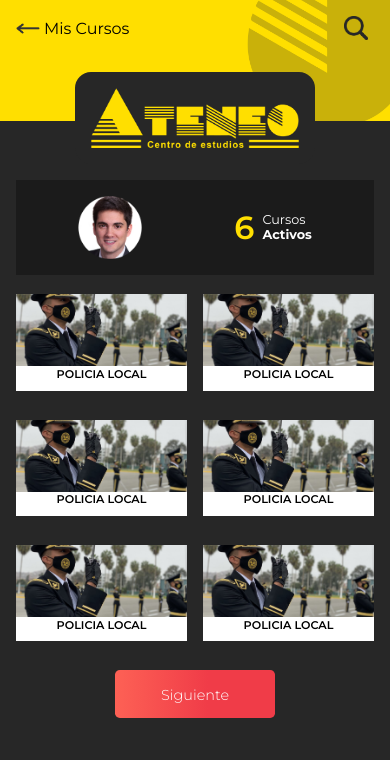
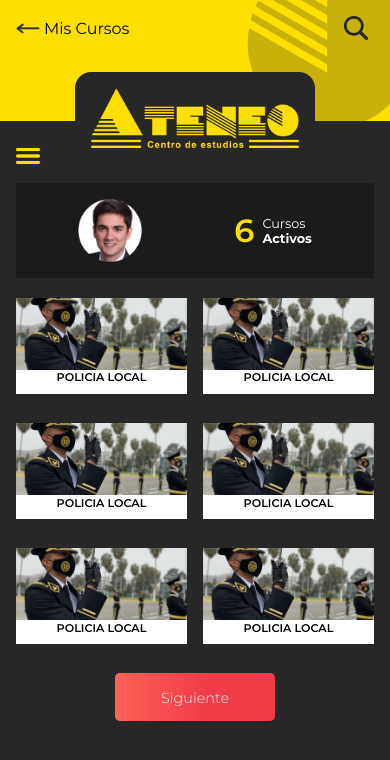
Before and after one commit to FernandoMontesinos/Ateneo-proyect, a plain HTML site: page pages/10.html in a window 390 px wide. Drawn offline with nearby package versions, Linux system fonts and the light colour scheme.

Commit message:
160921v33

```diff
--- a/pages/10.html
+++ b/pages/10.html
@@ -46,6 +46,9 @@
             </div>
         </div>
         <div class="contenedorContenido">
+            <div class="menuBurguer">
+                <img src="../assets/26.png" alt="iconoMenu" class="iconoMenu responsive">
+            </div>
             <div class="contenedorIndicadorSeccion">
                 <h1 class="tituloSeccion">MIS CURSOS</h1>
                 <img src="../assets/19.png" alt="imagenFotoUsuario" class="imagenFotoUsuario">
--- a/pages/estilospagina.css
+++ b/pages/estilospagina.css
@@ -877,6 +877,11 @@ body {
 }
 
 @media (max-width: 500px) {
+    /*menu hamburguesa*/
+    .iconoMenu{
+        width: 1.5rem;
+        margin-top: -2rem;
+    }
 
     /*Pantalla número 6 */
     .headerCursosSeleecionar {
```
Also changed, not shown: pages/11.html (+3 -0 lines), pages/12.html (+3 -0 lines), pages/13.html (+3 -0 lines), pages/14.html (+3 -0 lines), pages/8.html (+3 -0 lines), pages/9.html (+3 -0 lines).
